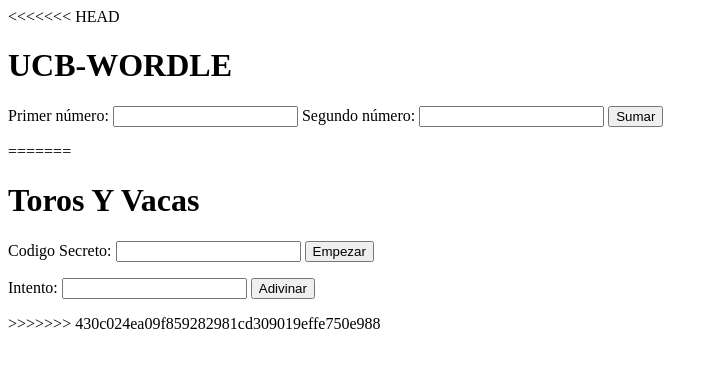
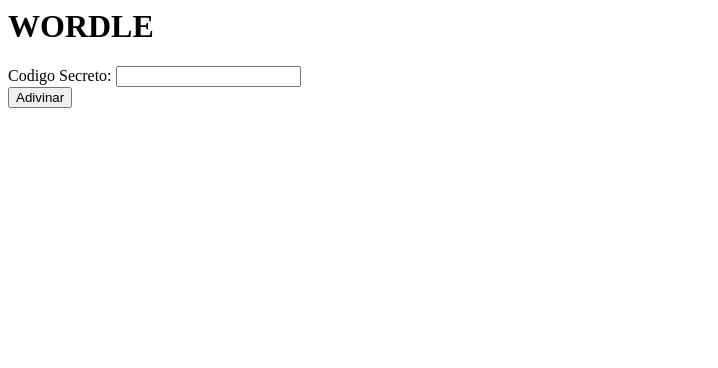
Before and after one commit to NicoleUribe/Cloneproyecto, a website built with Parcel: page index.html in a window 1280 px wide. Shown: the whole page, without its empty margins (0-718 px from the left). Built offline with nearby package versions, Linux system fonts and the light colour scheme.

Commit message:
indexv.1

```diff
--- a/index.html
+++ b/index.html
@@ -1,28 +1,14 @@
 <html>
   <head></head>
   <body>
-<<<<<<< HEAD
-    <h1>UCB-WORDLE</h1>
-    <form id="sumar-form">
-      <label for="primer-numero">Primer número:</label>
-      <input type="number" id="primer-numero" />
-      <label for="segundo-numero">Segundo número:</label>
-      <input type="number" id="segundo-numero" />
-      <input type="submit" value="Sumar" />
-    </form>
-=======
-    <h1>Toros Y Vacas</h1>
+
+
+    <h1>WORDLE</h1>
     <form id="codigosecreto-form">
       <label for="codigosecreto"> Codigo Secreto:</label>
-      <input id="Codigo Secreto" />
-      <input type="submit" value="Empezar" />
+    <input type="codigoSecreto" id="clave1" minlength= "4" maxlength="6"/><br>
+    <input type="submit" value="Adivinar" />
     </form>
-    <form id="adivinar-form">
-      <label for="intento">Intento:</label>
-      <input id="Intento" />
-      <input type="submit" value="Adivinar" />
-    </form>
->>>>>>> 430c024ea09f859282981cd309019effe750e988
     <div id="resultado-div"></div>
 
     <script type="module" src="./src/presenter.js"></script>
```
